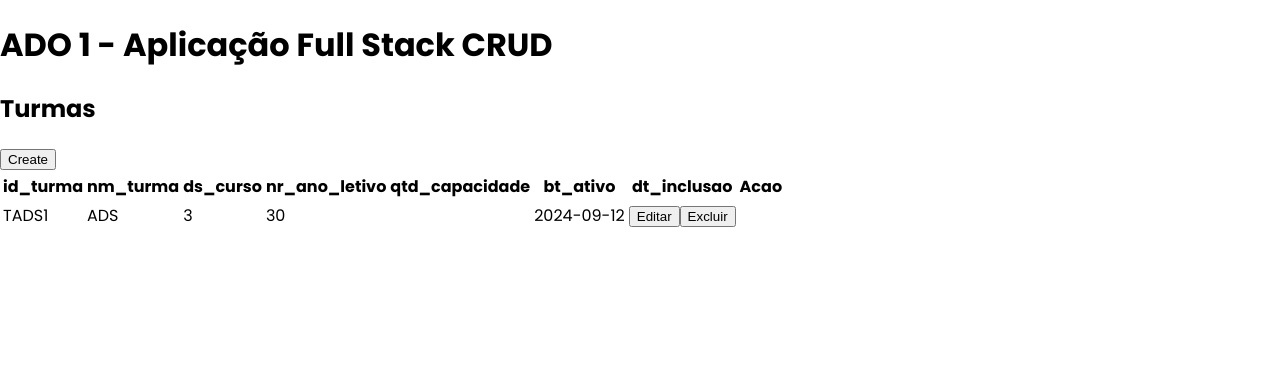
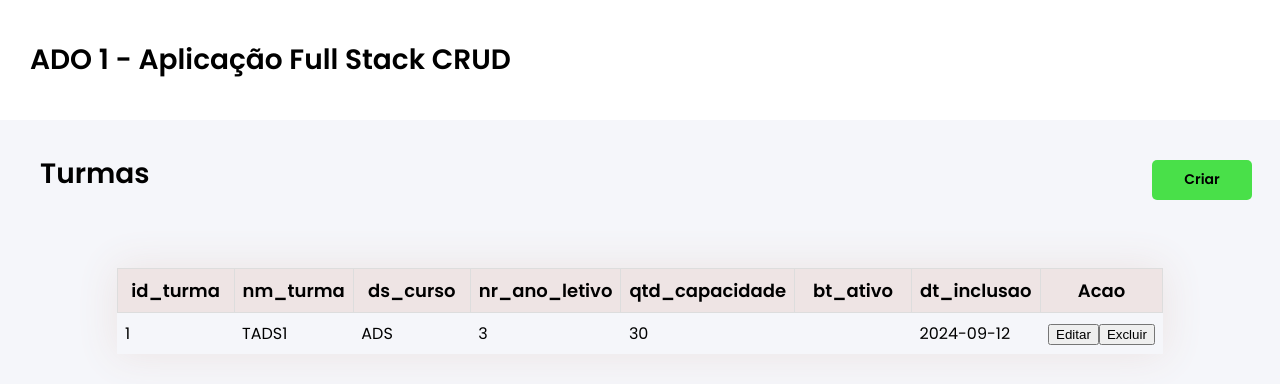
Before and after one commit to KaikSAlves/ado-1-desenvolvimento-web-frontend, a React (Create React App) app: page / in a window 1280 px wide. Shown: the top 384 px of the page. Built offline with nearby package versions, Linux system fonts and the light colour scheme.

Commit message:
Parte da estilizacao da pagina App

```diff
--- a/src/components/Tabela/index.jsx
+++ b/src/components/Tabela/index.jsx
@@ -3,7 +3,7 @@ import { useState } from 'react';
 
 export default function Tabela(){
     const [turmas, setTurmas] = useState([
-      { id: 1, nm_turma: 'TADS1', ds_curso: 'ADS', nr_ano_letivo: 3, qtd_capacidade: 30, bt_ativo: true, dt_inclusao: '2024-09-12' }
+      { id_turma: 1, nm_turma: 'TADS1', ds_curso: 'ADS', nr_ano_letivo: 3, qtd_capacidade: 30, bt_ativo: true, dt_inclusao: '2024-09-12' }
     ]);
 
     const editarTurma = (id) => {
@@ -15,8 +15,8 @@ export default function Tabela(){
 
     return (
       <div>
-        <table>
-          <thead>
+        <table className='tabela'>
+          <thead >
             <tr>
               <th>id_turma</th>
               <th>nm_turma</th>
@@ -31,6 +31,7 @@ export default function Tabela(){
           <tbody>
             {turmas.map(turma => (
               <tr key={turma.id_turma}>
+                <td>{turma.id_turma}</td>
                 <td>{turma.nm_turma}</td>
                 <td>{turma.ds_curso}</td>
                 <td>{turma.nr_ano_letivo}</td>
--- a/src/components/Tabela/index.scss
+++ b/src/components/Tabela/index.scss
@@ -0,0 +1,31 @@
+
+.tabela {
+    box-shadow: 0px 0px 40px 2px #ece4e4;
+    width: 100%;
+    border-collapse: collapse;
+
+    th, td {
+        padding: 8px;
+        text-align: left;
+    }
+
+    th {
+        background-color: #eee4e4;
+        color: black;
+        font: 600 18px 'Poppins';
+        min-width: 100px;
+        text-align: center;
+        border: 1px solid #ddd;
+    }
+
+    tr:nth-child(even) {
+        background-color: #f9f9f9;
+    }
+    tr:hover {
+        background-color: #ddd;
+    }
+
+    .button {
+
+    }
+}
--- a/src/index.scss
+++ b/src/index.scss
@@ -4,4 +4,19 @@ body {
   padding: 0;
   margin: 0;
   font-family: 'Poppins';
+  height: 100vh;
 }
+
+.pagina {
+  background-color: #f5f6fa;
+  min-height: 100vh;
+
+  .cabecalho {
+    background-color: white;
+    padding: 20px 30px;
+  }
+
+  h1 {
+    font: 600 28px 'Poppins';
+  }
+}
--- a/src/pages/App/index.jsx
+++ b/src/pages/App/index.jsx
@@ -1,19 +1,21 @@
-import Tabela from '../../components/Tabela';
-import './index.scss';
+import Tabela from "../../components/Tabela";
+import "./index.scss";
 
 export default function App() {
-
   return (
-    <div className="pagina-app">
-      <header className='cabecalho'>
+    <div className="pagina-app pagina">
+      <header className="cabecalho">
         <h1>ADO 1 - Aplicação Full Stack CRUD</h1>
       </header>
 
-      <section className='corpo'>
-        <h2>Turmas</h2>
-        <button>Create</button>
-
-        <Tabela></Tabela>
+      <section className="secao">
+        <div className="container-sub-cabecalho">
+          <h2>Turmas</h2>
+          <button className="botao-criar">Criar</button>
+        </div>
+        <div className="container-tabela">
+          <Tabela></Tabela>
+        </div>
       </section>
     </div>
   );
--- a/src/pages/App/index.scss
+++ b/src/pages/App/index.scss
@@ -0,0 +1,37 @@
+
+.secao {
+
+    display: flex;
+    flex-direction: column;
+
+     h2 {
+        font: 600 28px 'Poppins';
+        padding: 10px 40px;
+     }
+
+     .botao-criar {
+        width: 100px;
+        height: 40px;
+        position: fixed;
+        margin: 40px 0px 0px 90%;
+        cursor: pointer;
+        font: 600 14px 'Poppins';
+        background-color: rgb(73, 224, 73);
+        border: none;
+        border-radius: 5px;
+     }
+
+     .container-sub-cabecalho {
+        display: flex;
+        flex-direction: row;
+
+     }
+
+     .container-tabela {
+        margin: 40px 50px;
+        display: flex;
+        flex-direction: column;
+        align-items: center;
+
+     }
+}
```
